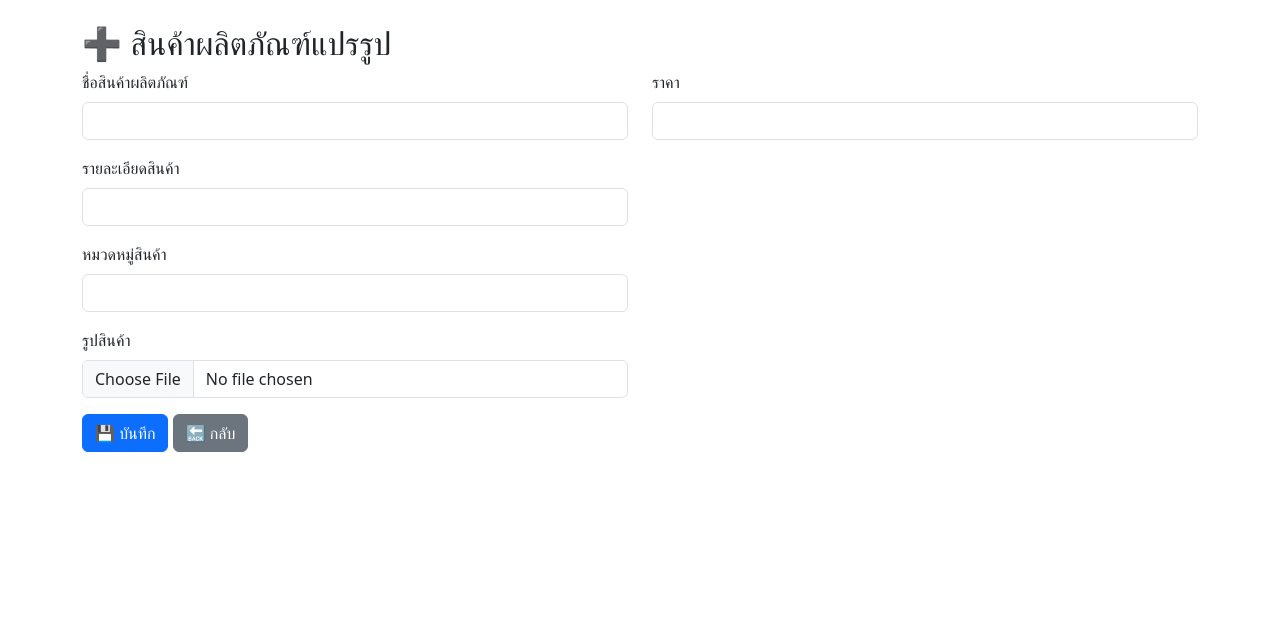
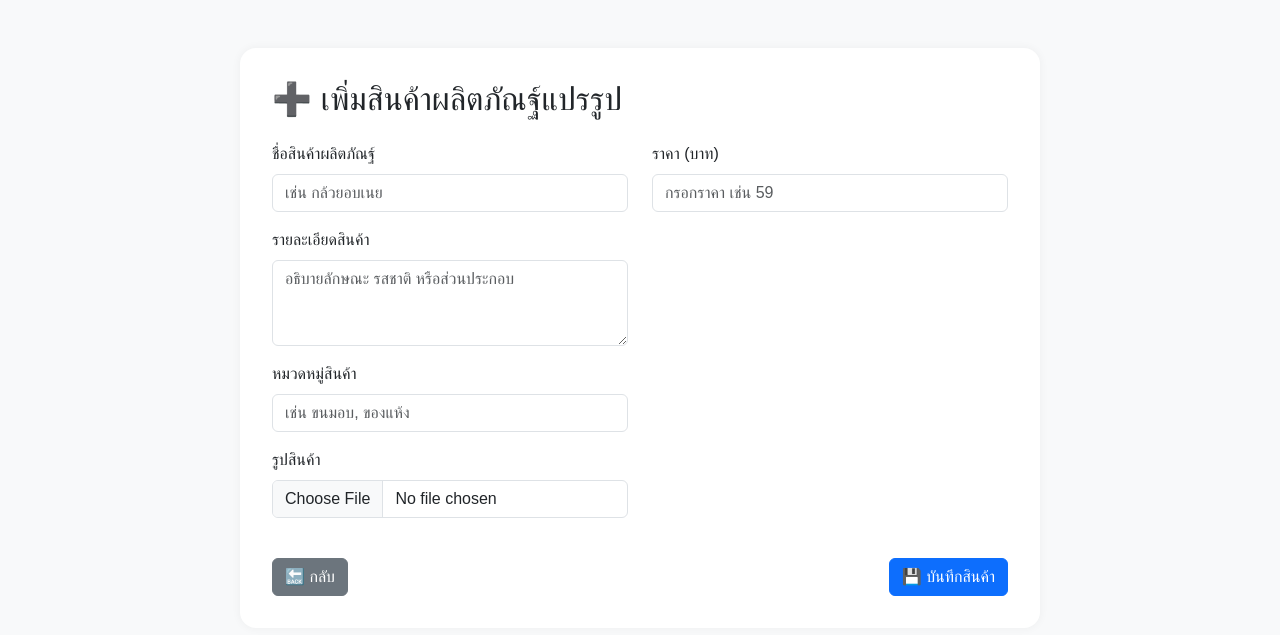
Before and after one commit to Nanomamama/mango__db, a PHP site: page /add_product.php in a window 1280 px wide. Shown: the top 635 px of the page. Run offline with PHP 8.4, Linux system fonts and the light colour scheme; some libraries are stand-ins or nearby versions.

Commit message:
แก้ไข

```diff
--- a/admin/add_product.php
+++ b/admin/add_product.php
@@ -1,38 +1,54 @@
+<?php session_start(); ?>
 <!DOCTYPE html>
-<html lang="en">
+<html lang="th">
 
 <head>
     <meta charset="UTF-8">
     <meta name="viewport" content="width=device-width, initial-scale=1.0">
-    <title>สินค้าผลิตภัณฑ์แปรรูป</title>
-    <!-- Latest compiled and minified CSS -->
+    <title>➕ เพิ่มสินค้าผลิตภัณฐ์แปรรูป</title>
+
+    <!-- Bootstrap CSS -->
     <link href="https://cdn.jsdelivr.net/npm/bootstrap@5.3.3/dist/css/bootstrap.min.css" rel="stylesheet">
-
-    <!-- Latest compiled JavaScript -->
-    <script src="https://cdn.jsdelivr.net/npm/bootstrap@5.3.3/dist/js/bootstrap.bundle.min.js"></script>
-    <link rel="stylesheet" href="../css/product.css">
-
-
+    <style>
+        body {
+            font-family: 'Prompt', sans-serif;
+            background-color: #f8f9fa;
+        }
+        .form-label {
+            font-weight: 500;
+        }
+        .container {
+            max-width: 800px;
+            background-color: #fff;
+            padding: 2rem;
+            border-radius: 1rem;
+            box-shadow: 0 0 10px rgba(0,0,0,0.05);
+        }
+    </style>
 </head>
 
 <body>
-<div class="container mt-4">
-    <h2>➕ สินค้าผลิตภัณฑ์แปรรูป</h2>
 
-    <form action="save_mango.php" method="POST" enctype="multipart/form-data">
+    <div class="container mt-5">
+        <h2 class="mb-4">➕ เพิ่มสินค้าผลิตภัณฐ์แปรรูป</h2>
+
+        <form action="save_product.php" method="POST" enctype="multipart/form-data">
             <div class="row">
+                <!-- ซ้าย -->
                 <div class="col-md-6">
                     <div class="mb-3">
-                    <label class="form-label">ชื่อสินค้าผลิตภัณฑ์</label>
-                    <input type="text" class="form-control" name="product_name" required>
+                        <label class="form-label">ชื่อสินค้าผลิตภัณฐ์</label>
+                        <input type="text" class="form-control" name="product_name" placeholder="เช่น กล้วยอบเนย" required>
                     </div>
+
                     <div class="mb-3">
                         <label class="form-label">รายละเอียดสินค้า</label>
-                    <input type="text" class="form-control" name="product_description" required>
+                        <textarea class="form-control" name="product_description" rows="3" placeholder="อธิบายลักษณะ รสชาติ หรือส่วนประกอบ" required></textarea>
                     </div>
+
                     <div class="mb-3">
                         <label class="form-label">หมวดหมู่สินค้า</label>
-                    <input type="text" class="form-control" name="product_category" required>
+                        <input type="text" class="form-control" name="product_category" placeholder="เช่น ขนมอบ, ของแห้ง" required>
                     </div>
 
                     <div class="mb-3">
@@ -40,21 +56,39 @@
                         <input type="file" class="form-control" name="product_image" accept="image/*" required>
                     </div>
                 </div>
+
+                <!-- ขวา -->
                 <div class="col-md-6">
                     <div class="mb-3">
-                    <label class="form-label">ราคา</label>
-                    <input type="text" class="form-control" name="product_price" required>
+                        <label class="form-label">ราคา (บาท)</label>
+                        <input type="number" class="form-control" name="product_price" placeholder="กรอกราคา เช่น 59" min="1" required>
+                    </div>
                 </div>
             </div>
 
+            <div class="d-flex justify-content-between mt-4">
+                <a href="manage_product.php" class="btn btn-secondary">🔙 กลับ</a>
+                <button type="submit" class="btn btn-primary">💾 บันทึกสินค้า</button>
             </div>
         </form>
-        <button type="submit" class="btn btn-primary">💾 บันทึก</button>
-        <a href="manage_product.php" class="btn btn-secondary">🔙 กลับ</a>
-
     </div>
 
+    <!-- Bootstrap JS -->
+    <script src="https://cdn.jsdelivr.net/npm/bootstrap@5.3.3/dist/js/bootstrap.bundle.min.js"></script>
 
+    <!-- SweetAlert2 -->
+    <script src="https://cdn.jsdelivr.net/npm/sweetalert2@11"></script>
+
+    <?php if (isset($_SESSION['success'])): ?>
+    <script>
+        Swal.fire({
+            icon: 'success',
+            title: '<?= $_SESSION['success'] ?>',
+            showConfirmButton: false,
+            timer: 2000
+        });
+    </script>
+    <?php unset($_SESSION['success']); endif; ?>
 
 </body>
 
--- a/user/order_status.php
+++ b/user/order_status.php
@@ -16,7 +16,7 @@
     <p class="text-center text-muted">กรอกหมายเลขคำสั่งซื้อของคุณเพื่อดูสถานะ</p>
 
     <div class="input-group mb-3">
-        <input type="text" id="orderIdInput" class="form-control" placeholder="🔍 ป้อนหมายเลขคำสั่งซื้อ">
+        <input type="text" id="orderIdInput" class="form-control" placeholder=" ป้อนหมายเลขคำสั่งซื้อ">
         <button class="btn btn-primary" onclick="checkOrderStatus()">ตรวจสอบ</button>
     </div>
 
```
Also changed, not shown: user/checkout.php (+2 -14 lines), user/order_seccess.php (+4 -3 lines). Lines whose indentation alone changed are shown as unchanged.
